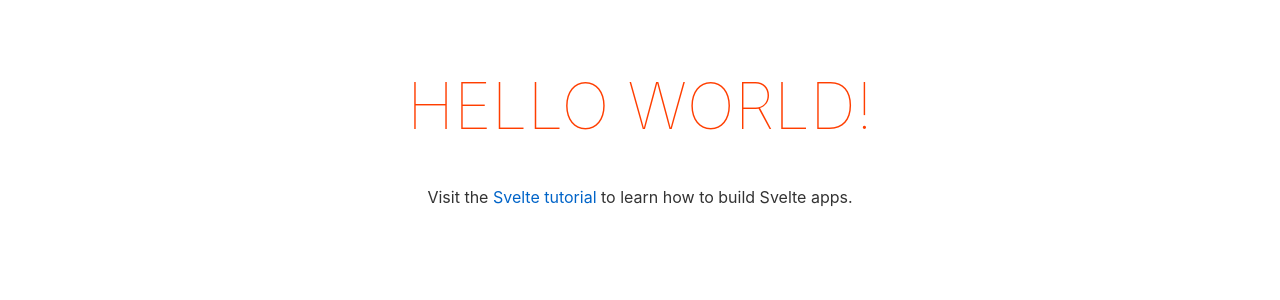
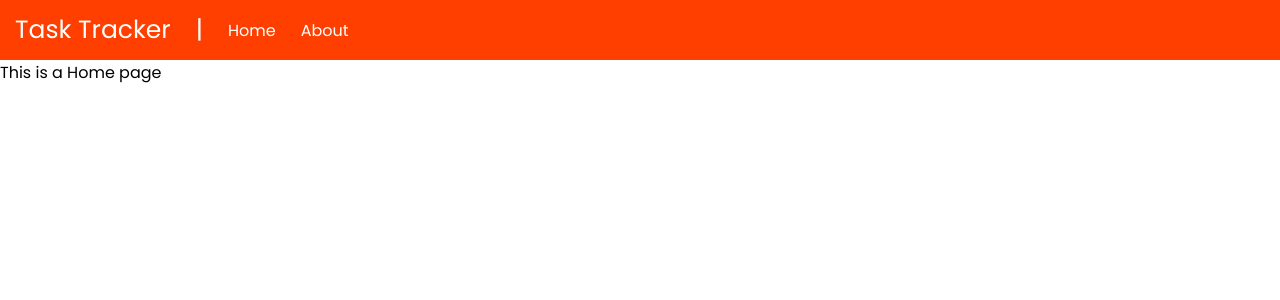
Before and after one commit to tesarlukas/svelte-task-tracker, a Svelte app: page / in a window 1280 px wide. Shown: the top 300 px of the page. Built offline with nearby package versions, Linux system fonts and the light colour scheme.

Commit message:
Setup router and json server

```diff
--- /dev/null
+++ b/db.json
@@ -0,0 +1,28 @@
+{
+  "tasks": [
+    {
+      "id": 1,
+      "text": "Tidy up",
+      "day": "20/5/2022",
+      "reminder": false
+    },
+    {
+      "id": 2,
+      "text": "Go buy groceries",
+      "day": "26/9/2021",
+      "reminder": false
+    },
+    {
+      "id": 3,
+      "text": "Do some work",
+      "day": "5/8/2021",
+      "reminder": false
+    },
+    {
+      "id": 4,
+      "text": "Do homework",
+      "day": "29/7/2021",
+      "reminder": false
+    }
+  ]
+}
--- a/public/global.css
+++ b/public/global.css
@@ -1,63 +1,153 @@
-html, body {
-	position: relative;
-	width: 100%;
-	height: 100%;
+@import url('https://fonts.googleapis.com/css2?family=Poppins:wght@300;400&display=swap');
+
+:root {
+  --color-primary: #fe3f00;
+  --background-primary: #8d8f8f;
+}
+
+* {
+  box-sizing: border-box;
+  margin: 0;
+  padding: 0;
 }
 
 body {
-	color: #333;
-	margin: 0;
-	padding: 8px;
-	box-sizing: border-box;
-	font-family: -apple-system, BlinkMacSystemFont, "Segoe UI", Roboto, Oxygen-Sans, Ubuntu, Cantarell, "Helvetica Neue", sans-serif;
+  font-family: 'Poppins', sans-serif;
 }
 
-a {
-	color: rgb(0,100,200);
-	text-decoration: none;
+.app {
+  min-height: 100vh;
 }
 
-a:hover {
-	text-decoration: underline;
+nav {
+  height: 60px;
+  width: 100%;
+  background-color: var(--color-primary);
+  padding: 5px 15px;
+
+  display: flex;
+  align-items: center;
+  gap: 25px;
 }
 
-a:visited {
-	color: rgb(0,80,160);
+nav a {
+  color: #fff;
+  text-decoration: none;
+}
+
+nav a:hover {
+  transition: 250ms;
+  color: #000;
+}
+
+.logo, .separator {
+  color: #fff;
+  font-size: 25px;
+}
+
+.container {
+  max-width: 500px;
+  margin: 30px auto;
+  overflow: auto;
+  min-height: 300px;
+  border: 1px solid steelblue;
+  padding: 30px;
+  border-radius: 5px;
+}
+
+.header {
+  display: flex;
+  justify-content: space-between;
+  align-items: center;
+  margin-bottom: 20px;
 }
 
 label {
-	display: block;
+  margin: 5px;
 }
 
-input, button, select, textarea {
-	font-family: inherit;
-	font-size: inherit;
-	-webkit-padding: 0.4em 0;
-	padding: 0.4em;
-	margin: 0 0 0.5em 0;
-	box-sizing: border-box;
-	border: 1px solid #ccc;
-	border-radius: 2px;
+.btn {
+  display: inline-block;
+  background: #000;
+  color: #fff;
+  border: none;
+  padding: 10px 20px;
+  margin: 5px;
+  border-radius: 5px;
+  cursor: pointer;
+  text-decoration: none;
+  font-size: 15px;
+  font-family: inherit;
 }
 
-input:disabled {
-	color: #ccc;
+.btn:focus {
+  outline: none;
 }
 
-button {
-	color: #333;
-	background-color: #f4f4f4;
-	outline: none;
+.btn:active {
+  transform: scale(0.98);
 }
 
-button:disabled {
-	color: #999;
+.btn-block {
+  display: block;
+  width: 100%;
 }
 
-button:not(:disabled):active {
-	background-color: #ddd;
+.task {
+  background: #f4f4f4;
+  margin: 5px;
+  padding: 10px 20px;
+  cursor: pointer;
 }
 
-button:focus {
-	border-color: #666;
+.task.reminder {
+  border-left: 5px solid green;
 }
+
+.task h3 {
+  display: flex;
+  align-items: center;
+  justify-content: space-between;
+}
+
+.add-form {
+  margin-bottom: 40px;
+}
+
+.form-control {
+  margin: 20px 0;
+}
+
+.form-control label {
+  display: block;
+}
+
+.form-control input {
+  width: calc(100% - 10px);
+  height: 40px;
+  margin: 5px;
+  padding: 3px 7px;
+  font-size: 17px;
+}
+
+.form-control-check {
+  display: flex;
+  align-items: center;
+  justify-content: space-between;
+}
+
+.form-control-check label {
+  flex: 1;
+}
+
+.form-control-check input {
+  flex: 2;
+  height: 20px;
+}
+
+footer {
+  margin-top: 30px;
+  text-align: center;
+  position: relative;
+  bottom: 0;
+}
--- a/src/App.svelte
+++ b/src/App.svelte
@@ -1,30 +1,27 @@
 <script>
-	export let name;
+  import Router from 'svelte-spa-router';
+  import Home from './pages/Home.svelte';
+  import About from './pages/About.svelte';
+  import Error from './pages/Error.svelte';
+
+  let routes = {
+    '/': Home,
+    '/about': About,
+    '/about/:topic': About,
+
+    '*': Error,
+  };
 </script>
 
 <main>
-	<h1>Hello {name}!</h1>
-	<p>Visit the <a href="https://svelte.dev/tutorial">Svelte tutorial</a> to learn how to build Svelte apps.</p>
+  <nav>
+    <div class="logo">Task Tracker</div>
+    <div class="separator">|</div>
+    <a href="#/">Home</a>
+    <a href="#/About">About</a>
+  </nav>
+  <Router {routes} />
 </main>
 
 <style>
-	main {
-		text-align: center;
-		padding: 1em;
-		max-width: 240px;
-		margin: 0 auto;
-	}
-
-	h1 {
-		color: #ff3e00;
-		text-transform: uppercase;
-		font-size: 4em;
-		font-weight: 100;
-	}
-
-	@media (min-width: 640px) {
-		main {
-			max-width: none;
-		}
-	}
 </style>
--- a/src/main.js
+++ b/src/main.js
@@ -1,10 +1,7 @@
 import App from './App.svelte';
 
 const app = new App({
-	target: document.body,
-	props: {
-		name: 'world'
-	}
+  target: document.body,
 });
 
 export default app;
--- /dev/null
+++ b/src/pages/About.svelte
@@ -0,0 +1,10 @@
+<script>
+  import { push, pop, replace } from 'svelte-spa-router';
+  export let params = {};
+</script>
+
+<h2>This is an About page</h2>
+<h2>Topic: {params.topic}</h2>
+
+<button on:click={() => pop()}>Back</button>
+<button on:click={() => push('/')}>Go Home</button>
--- /dev/null
+++ b/src/pages/Error.svelte
@@ -0,0 +1 @@
+<h2>This is an Error page</h2>
--- /dev/null
+++ b/src/pages/Home.svelte
@@ -0,0 +1 @@
+This is a Home page
```
Also changed, not shown: package.json (+6 -2 lines), 1 other file (tests, documents, lock files or other folders).
